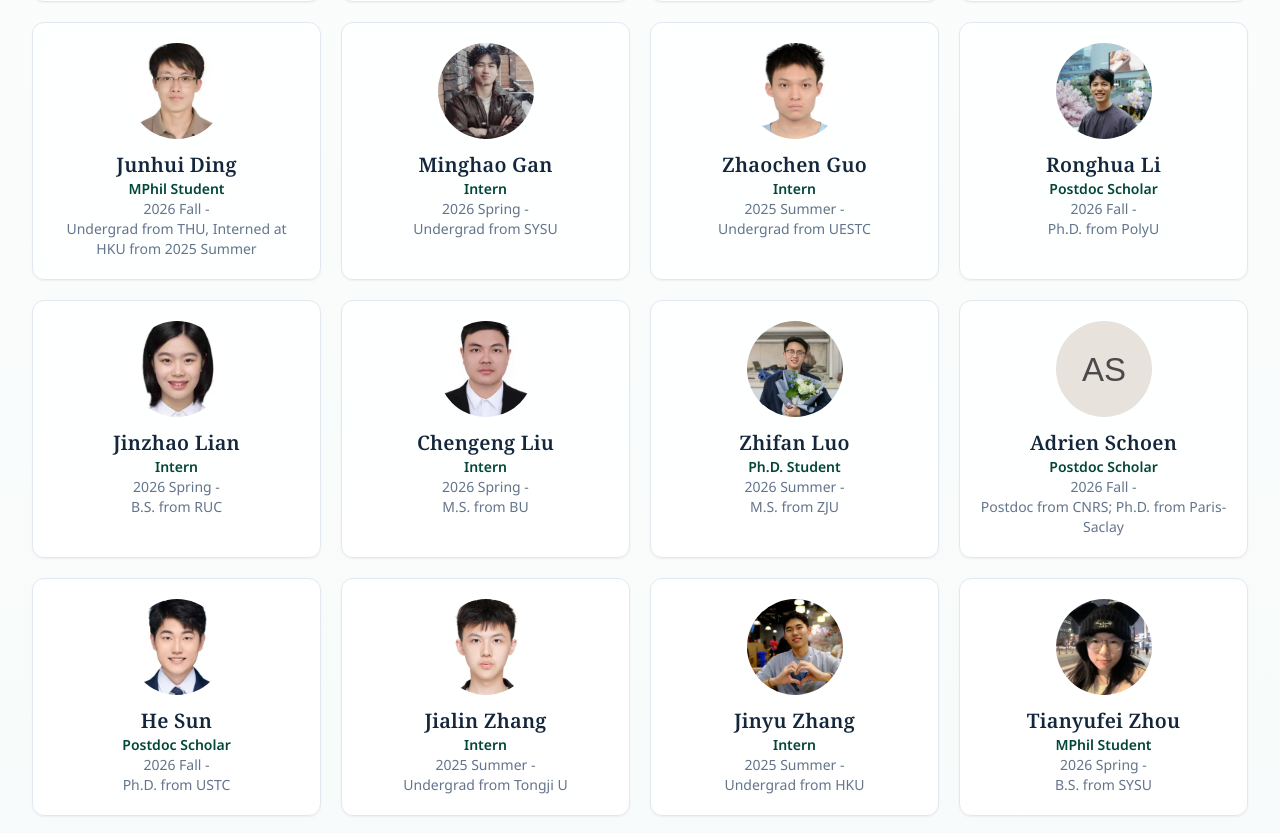
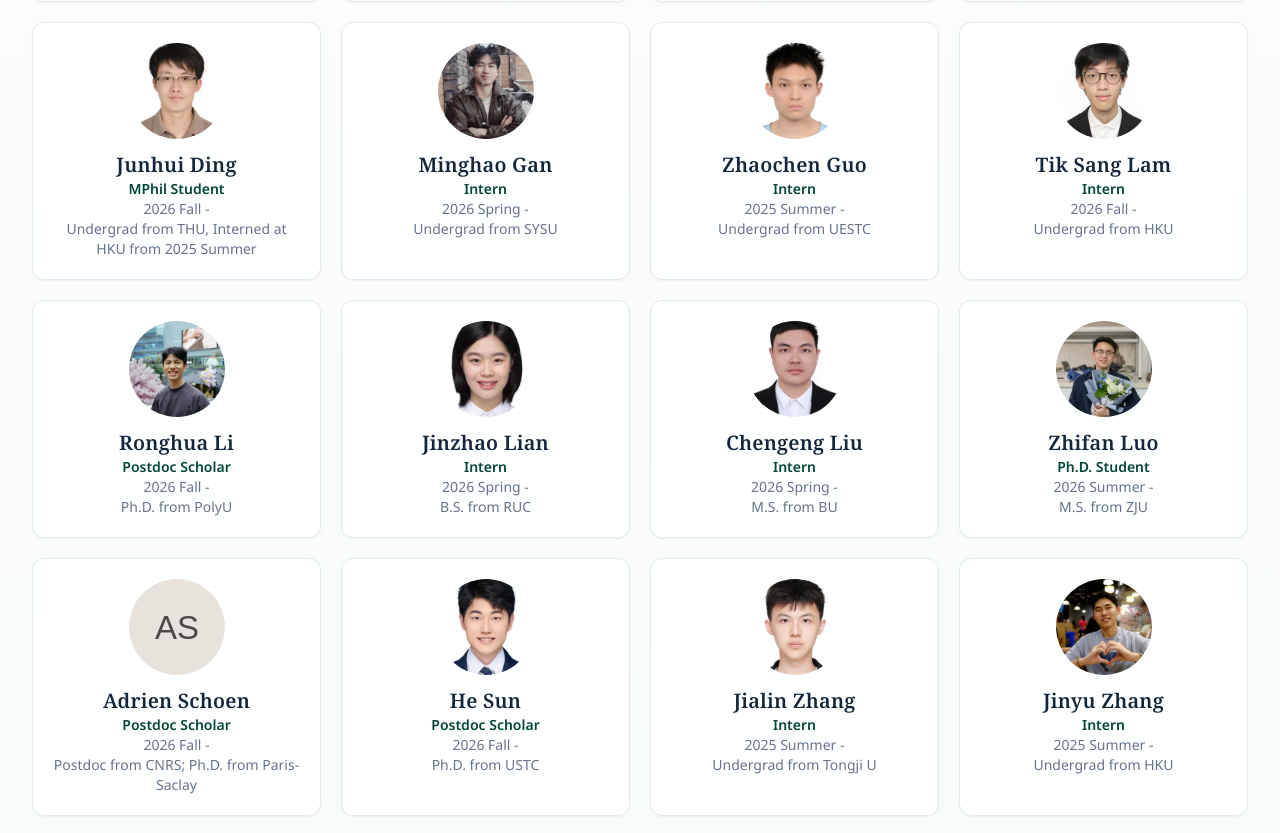
Before and after one commit to naisslab/naisslab.github.io, a website: page index.html in a window 1280 px wide. Shown: the part 2420-3253 px from the top of the page. Drawn offline with Linux system fonts and the light colour scheme.

Commit message:
Add Tik Sang Lam as a Fall 2026 intern

```diff
--- a/data/people.js
+++ b/data/people.js
@@ -8,6 +8,7 @@ const peopleData = [
     { lastName: 'Ding', firstName: 'Junhui', role: 'MPhil Student', education: 'Undergrad from THU, Interned at HKU from 2025 Summer', status: '2026 Fall - ', photo: 'images/people/optimized/junhui-ding.webp' },
     { lastName: 'Gan', firstName: 'Minghao', role: 'Intern', education: 'Undergrad from SYSU', status: '2026 Spring - ', photo: 'images/people/optimized/minghao-gan.webp', website: 'https://ganminghao.github.io/' },
     { lastName: 'Guo', firstName: 'Zhaochen', role: 'Intern', education: 'Undergrad from UESTC', status: '2025 Summer - ', photo: 'images/people/optimized/zhaochen-guo.webp' },
+    { lastName: 'Lam', firstName: 'Tik Sang', role: 'Intern', education: 'Undergrad from HKU', status: '2026 Fall - ', photo: 'images/people/optimized/tik-sang-lam.webp' },
     { lastName: 'Li', firstName: 'Ronghua', role: 'Postdoc Scholar', education: 'Ph.D. from PolyU', status: '2026 Fall - ', photo: 'images/people/optimized/ronghua-li.webp' },
     { lastName: 'Lian', firstName: 'Jinzhao', role: 'Intern', education: 'B.S. from RUC', status: '2026 Spring - ', photo: 'images/people/optimized/jinzhao-lian.webp' },
     { lastName: 'Liu', firstName: 'Chengeng', role: 'Intern', education: 'M.S. from BU', status: '2026 Spring - ', photo: 'images/people/optimized/chengeng-liu.webp' },
--- a/index.html
+++ b/index.html
@@ -170,7 +170,7 @@
     </footer>
 
     <script src="data/research.js?v=d6dd5af3a1e9"></script>
-    <script src="data/people.js?v=f20935bd08d1"></script>
+    <script src="data/people.js?v=c9f5e9fa0db4"></script>
     <script src="data/publication.js?v=eb13477bfac2"></script>
     <script src="data/news.js?v=a9906eeffbc7"></script>
 
```
Also changed, not shown: images/people/optimized/tik-sang-lam.webp (added), 1 other file.
